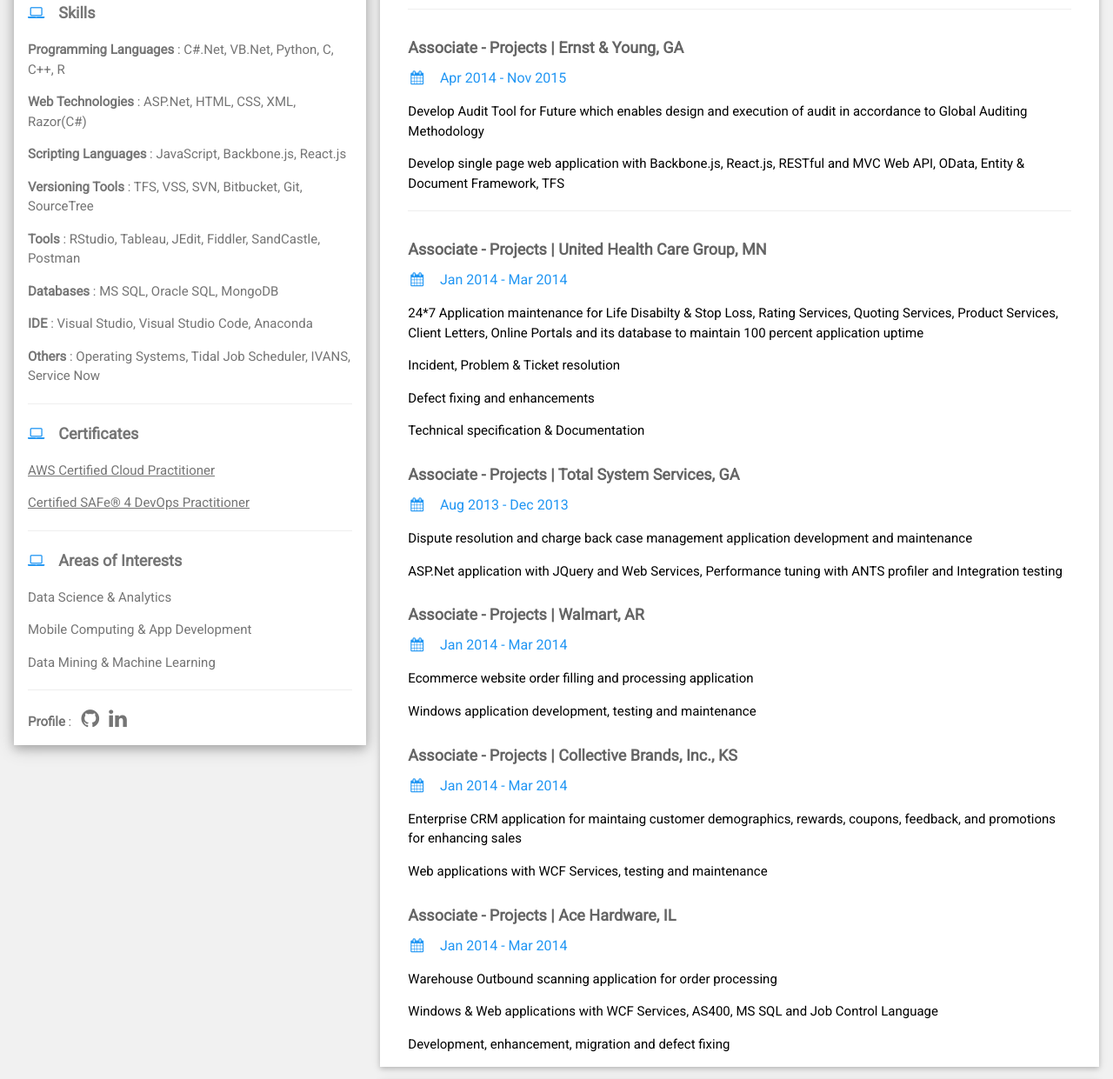
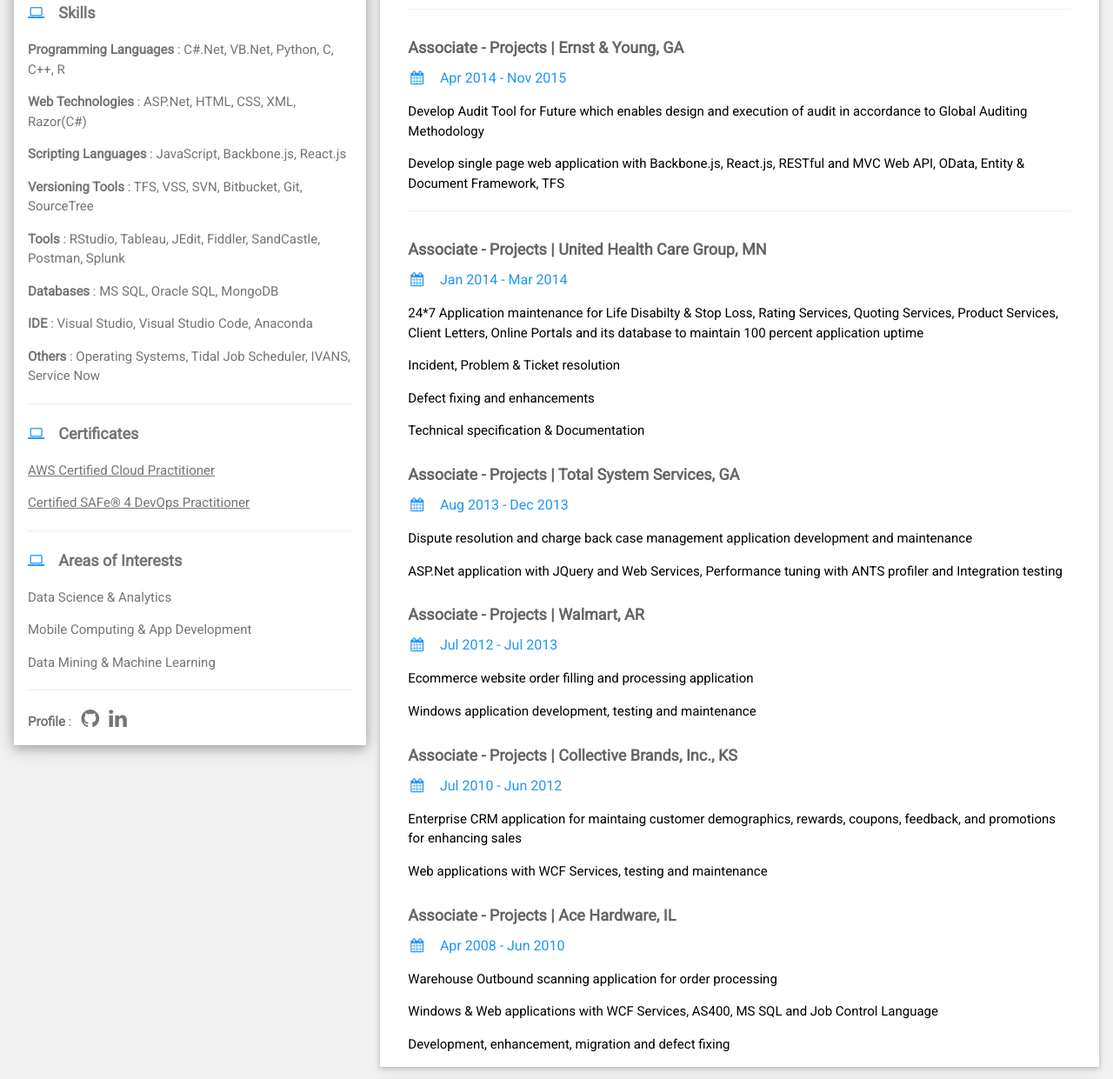
Before and after one commit to saithejapenukonda/cv, a plain HTML site: page index.html in a window 1280 px wide. Shown: the part 573-1814 px from the top of the page at 87% size. Drawn offline with nearby package versions, Linux system fonts and the light colour scheme.

Commit message:
Updated Resume

```diff
--- a/index.html
+++ b/index.html
@@ -37,7 +37,7 @@ html,body,h1,h2,h3,h4,h5,h6 {font-family: "Roboto", sans-serif}
           <p><b>Web Technologies</b> : ASP.Net, HTML, CSS, XML, Razor(C#) </p>
           <p><b>Scripting Languages</b> : JavaScript, Backbone.js, React.js</p>
           <p><b>Versioning Tools</b> : TFS, VSS, SVN, Bitbucket, Git, SourceTree</p>
-          <p><b>Tools</b> : RStudio, Tableau, JEdit, Fiddler, SandCastle, Postman</p>
+          <p><b>Tools</b> : RStudio, Tableau, JEdit, Fiddler, SandCastle, Postman, Splunk</p>
           <p><b>Databases</b> : MS SQL, Oracle SQL, MongoDB</p>
           <p><b>IDE</b> : Visual Studio, Visual Studio Code, Anaconda</p>
           <p><b>Others</b> : Operating Systems, Tidal Job Scheduler, IVANS, Service Now</p>
@@ -109,19 +109,19 @@ html,body,h1,h2,h3,h4,h5,h6 {font-family: "Roboto", sans-serif}
         </div>
         <div class="w3-container">
           <h5 class="w3-opacity"><b>Associate - Projects | Walmart, AR </b></h5>
-          <h6 class="w3-text-blue"><i class="fa fa-calendar fa-fw w3-margin-right"></i>Jan 2014 - Mar 2014</h6>
+          <h6 class="w3-text-blue"><i class="fa fa-calendar fa-fw w3-margin-right"></i>Jul 2012 - Jul 2013</h6>
           <p>Ecommerce website order filling and processing application</p>
           <p>Windows application development, testing and maintenance</p>
         </div>
         <div class="w3-container">
           <h5 class="w3-opacity"><b>Associate - Projects | Collective Brands, Inc., KS </b></h5>
-          <h6 class="w3-text-blue"><i class="fa fa-calendar fa-fw w3-margin-right"></i>Jan 2014 - Mar 2014</h6>
+          <h6 class="w3-text-blue"><i class="fa fa-calendar fa-fw w3-margin-right"></i>Jul 2010 - Jun 2012</h6>
           <p>Enterprise CRM application for maintaing customer demographics, rewards, coupons, feedback, and promotions for enhancing sales</p>
           <p>Web applications with WCF Services, testing and maintenance</p>
         </div>
         <div class="w3-container">
           <h5 class="w3-opacity"><b>Associate - Projects | Ace Hardware, IL </b></h5>
-          <h6 class="w3-text-blue"><i class="fa fa-calendar fa-fw w3-margin-right"></i>Jan 2014 - Mar 2014</h6>
+          <h6 class="w3-text-blue"><i class="fa fa-calendar fa-fw w3-margin-right"></i>Apr 2008 - Jun 2010</h6>
           <p>Warehouse Outbound scanning application for order processing</p>
           <p>Windows & Web applications with WCF Services, AS400, MS SQL and Job Control Language</p>
           <p>Development, enhancement, migration and defect fixing</p>
```
Also changed, not shown: 3 other files.
